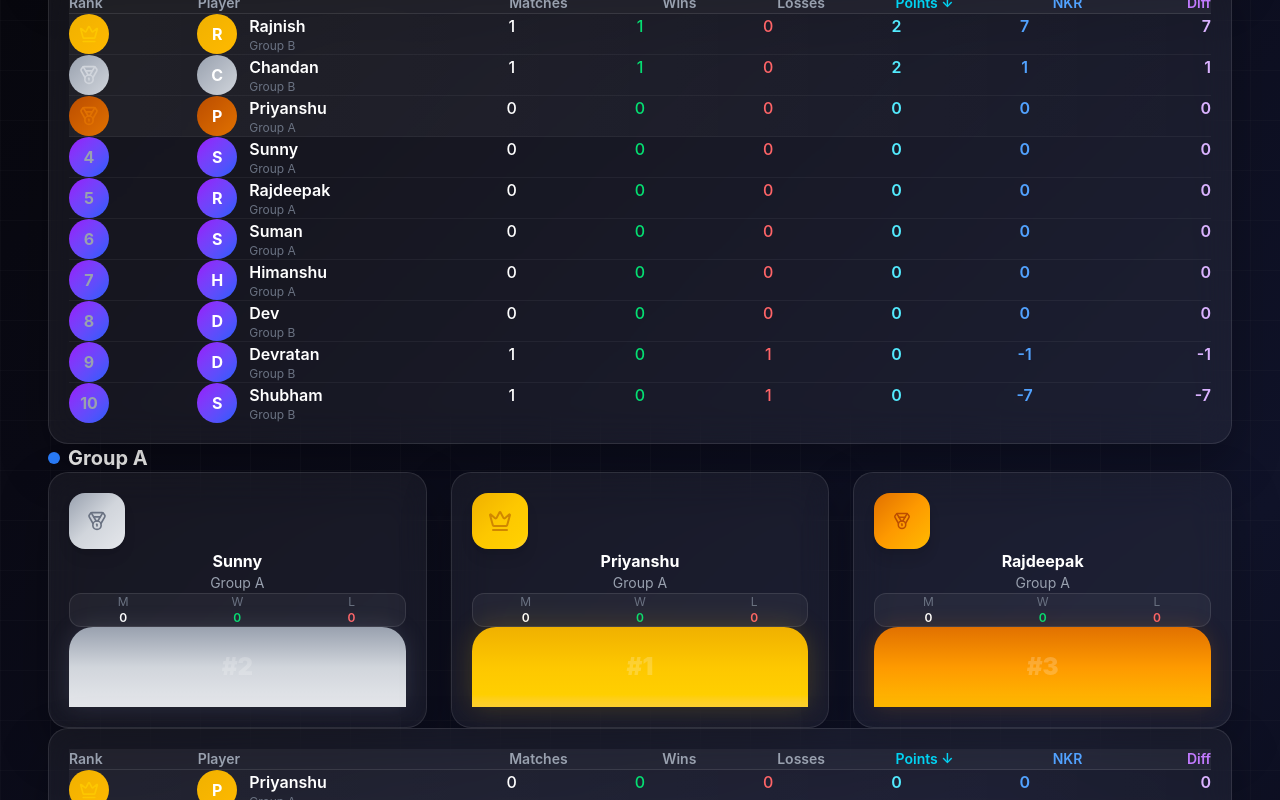
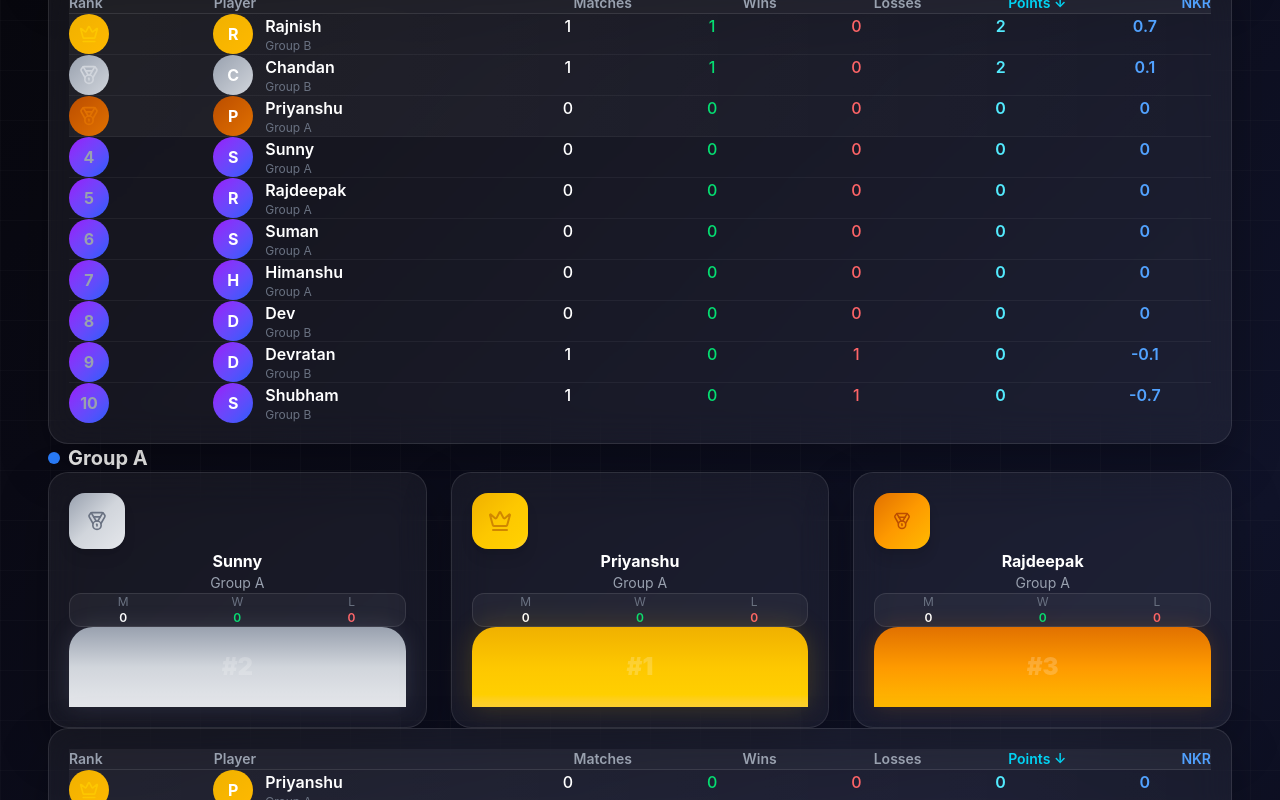
Before and after one commit to himanshu231204/ff-website, a React (Vite) app: page /leaderboard in a window 1280 px wide. Shown: the part 780-1580 px from the top of the page. Built offline with nearby package versions, Linux system fonts and the light colour scheme.

Commit message:
fix: Update NKR calculation and leaderboard display for clarity

```diff
--- a/src/components/LeaderboardTable.jsx
+++ b/src/components/LeaderboardTable.jsx
@@ -48,7 +48,7 @@ export default function LeaderboardTable({ players }) {
 
   return (
     <div className="ui-card overflow-hidden p-0">
-      <div className="hidden md:grid md:grid-cols-9 gap-4 px-5 py-4 bg-white/5 border-b border-white/10">
+      <div className="hidden md:grid md:grid-cols-8 gap-4 px-5 py-4 bg-white/5 border-b border-white/10">
         <div className="text-left text-gray-400 font-semibold text-sm">Rank</div>
         <button onClick={() => handleSort('name')} className="text-left col-span-2 text-gray-400 font-semibold text-sm hover:text-white transition-colors">
           Player<SortIcon column="name" />
@@ -68,9 +68,6 @@ export default function LeaderboardTable({ players }) {
         <button onClick={() => handleSort('nkr')} className="text-right text-blue-400 font-semibold text-sm hover:text-white transition-colors">
           NKR<SortIcon column="nkr" />
         </button>
-        <button onClick={() => handleSort('totalScoreDifference')} className="text-right text-purple-400 font-semibold text-sm hover:text-white transition-colors">
-          Diff<SortIcon column="totalScoreDifference" />
-        </button>
       </div>
 
       <div className="divide-y divide-white/5">
@@ -84,7 +81,7 @@ export default function LeaderboardTable({ players }) {
                 animate={{ opacity: 1, x: 0 }}
                 exit={{ opacity: 0, x: 20 }}
                 transition={{ duration: 0.3, delay: idx * 0.04 }}
-                className={`grid grid-cols-1 sm:grid-cols-2 md:grid-cols-9 gap-3 px-5 py-4 hover:bg-white/10 transition-all duration-300 ${
+                className={`grid grid-cols-1 sm:grid-cols-2 md:grid-cols-8 gap-3 px-5 py-4 hover:bg-white/10 transition-all duration-300 ${
                   rank <= 3 ? 'bg-gradient-to-r from-white/5 to-transparent' : ''
                 }`}
               >
@@ -109,7 +106,6 @@ export default function LeaderboardTable({ players }) {
                 <div className="text-right md:text-center"><span className="md:hidden text-gray-400 text-sm">Losses: </span><span className="text-red-400 font-medium">{player.losses}</span></div>
                 <div className="text-right md:text-center"><span className="md:hidden text-gray-400 text-sm">Points: </span><span className="text-cyan-300 font-semibold">{player.points}</span></div>
                 <div className="text-right md:text-center"><span className="md:hidden text-gray-400 text-sm">NKR: </span><span className="text-blue-400 font-semibold">{player.nkr}</span></div>
-                <div className="text-right"><span className="md:hidden text-gray-400 text-sm">Diff: </span><span className="text-purple-300 font-semibold">{player.totalScoreDifference}</span></div>
               </motion.div>
             );
           })}
--- a/src/hooks/useTournamentData.js
+++ b/src/hooks/useTournamentData.js
@@ -713,7 +713,7 @@ export function useTournamentData() {
         const totalScoreDifference = Number(p.stats?.totalScoreDifference || 0);
         const points = wins * settings.pointsPerWin;
         const factor = 10 ** settings.nkrPrecision;
-        const nkrRaw = matchesPlayed > 0 ? totalScoreDifference / matchesPlayed : 0;
+        const nkrRaw = totalScoreDifference / 10;
         const nkr = Math.round(nkrRaw * factor) / factor;
 
         return {
--- a/src/pages/LeaderboardPage.jsx
+++ b/src/pages/LeaderboardPage.jsx
@@ -120,7 +120,7 @@ export default function LeaderboardPage() {
         </div>
         <div className="ui-grid ui-grid-3">
           <div className="rounded-xl border border-white/10 bg-white/5 p-4 text-sm"><span className="font-bold text-green-400">Win:</span> <span className="text-gray-300">+2 Points</span></div>
-          <div className="rounded-xl border border-white/10 bg-white/5 p-4 text-sm"><span className="font-bold text-blue-400">NKR:</span> <span className="text-gray-300">Score Difference / Matches</span></div>
+          <div className="rounded-xl border border-white/10 bg-white/5 p-4 text-sm"><span className="font-bold text-blue-400">NKR:</span> <span className="text-gray-300">Score Difference / 10</span></div>
           <div className="rounded-xl border border-white/10 bg-white/5 p-4 text-sm"><span className="font-bold text-yellow-400">Rank:</span> <span className="text-gray-300">Points DESC, then NKR DESC</span></div>
         </div>
       </section>
```
